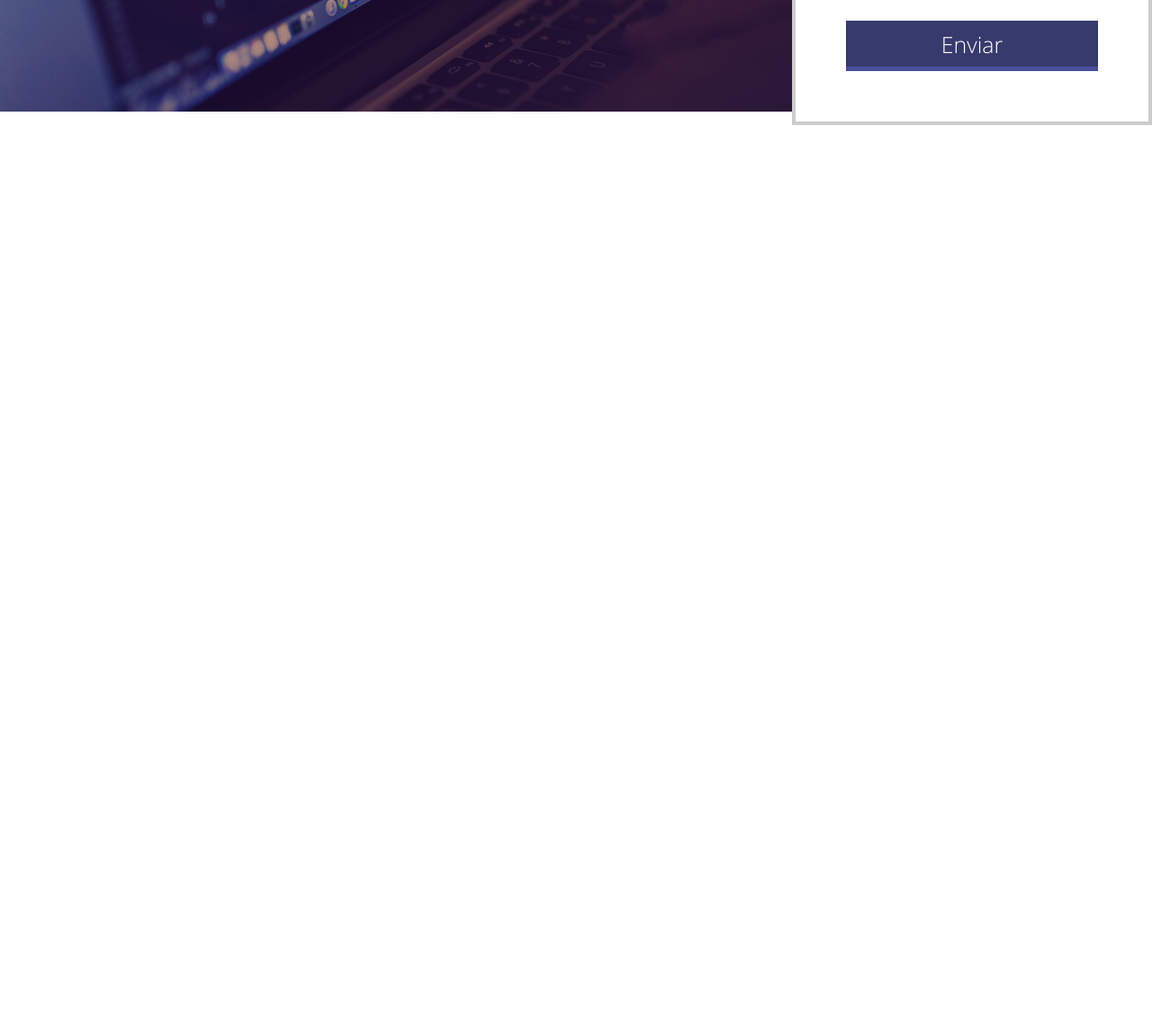
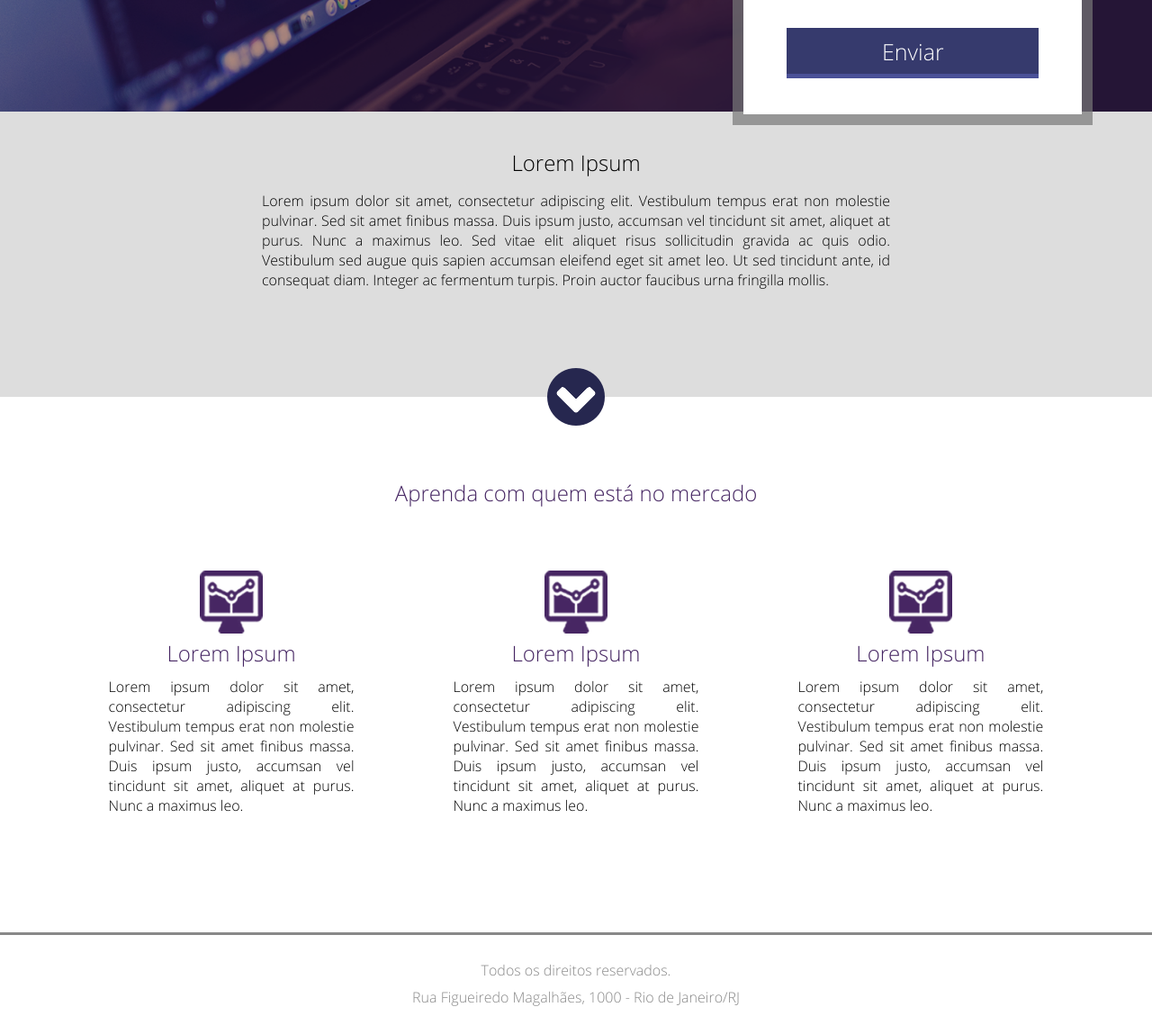
Before and after one commit to jpadsbr/dankicode1.github.io, a plain HTML site: page index.html in a window 1280 px wide. Shown: the part 493-1632 px from the top of the page at 90% size. Before the commit the page ends 800 px from the top, so only its background shows below. Drawn offline with Linux system fonts and the light colour scheme.

Commit message:
Work finished

```diff
--- a/css/styles.css
+++ b/css/styles.css
@@ -14,15 +14,21 @@ html, body {
     font-family: "Open Sans";
 }
 
+.clear{
+    clear: both;
+}
+
 .center{
-    width: 1280px;
+    width: 1200px;
     margin: 0 auto;
+    padding: 0 2%;
 }
 
 .header{
-     width: 100%;
-     height: 60px;
-     background-color: #212343;
+    min-width: 1200px;
+    width: 100%;
+    height: 60px;
+    background-color: #212343;
 }
 
 .header img{
@@ -30,6 +36,7 @@ html, body {
 }
 
 .container-banner{
+    min-width: 1200px;
     width: 100%;
     height: 557px;
     background-image: url('../images/header_bg.png');
@@ -48,8 +55,9 @@ html, body {
     float: right;
     position: relative;
     top: -15px;
-    border: 4px solid #ccc;
+    border: 12px solid rgba(120, 120, 120, 0.7);
     background-color: white;
+    background-clip: padding-box;
 }
 
 .form h2{
@@ -75,7 +83,7 @@ html, body {
 
 .input-container input[type=text]{
     margin-top: 8px;
-    width: 370px;
+    width: 356px;
     height: 55px;
     border: 1px solid #ccc;
 }
@@ -100,3 +108,93 @@ html, body {
 .form input[type=submit]:hover{
     background-color: #323665;
 }
+
+.container-list{
+    padding: 30px;
+    margin-top: 100px;
+    float: left;
+    width: 519px;
+    height: 270px;
+    background-color: rgba(33, 35, 67, 0.7);
+}
+
+.container-list ul{
+    list-style-position: inside;
+}
+
+.container-list ul li{
+    color: white;
+    margin-top: 18px;
+}
+
+.container-2{
+    min-width: 1200px;
+    padding: 40px 0;
+    background-color: #dddddd;
+    text-align: center;
+}
+
+.container-2 h2{
+    font-weight: normal;
+}
+
+.container-2 p{
+    width: 698px;
+    margin: 15px 0;
+    display: inline-block;
+    text-align: justify;
+}
+
+.arrow{
+    position: relative;
+    top: 72px;
+    left: 50%;
+    margin-left: -32px;
+    width: 64px;
+    height: 64px;
+    background-image: url('../images/arrow.png');
+    background-size: 100% 100%;
+}
+
+.section-1{
+    min-width: 1200px;
+    padding: 90px 0;
+    background-color: white;
+}
+
+.section-1 h2{
+    text-align: center;
+    color: #462663;
+    font-weight: normal;
+}
+
+.container-section{
+    text-align: center;
+    margin-top: 40px;
+}
+
+.container-single{
+    float: left;
+    width: 33.333%;
+    padding: 30px;
+}
+
+.container-single p{
+    padding: 10px 25px;
+    text-align: justify;
+}
+
+.container-single img{
+    width: 70px;
+}
+
+.footer{
+    border-top: 3px solid #888888;
+    padding: 20px 0;
+    text-align: center;
+    color: #888888;
+}
+
+.footer p{
+    margin-top: 8px;
+}
--- a/index.html
+++ b/index.html
@@ -15,6 +15,15 @@
 
     <div class="container-banner">
         <div class="center">
+            <div class="container-list">
+                <ul>
+                    <li>Lorem ipsum dolor sit amet consectetur adipisicing elit.</li>
+                    <li>Lorem ipsum dolor sit amet consectetur adipisicing elit.</li>
+                    <li>Lorem ipsum dolor sit amet consectetur adipisicing elit.</li>
+                    <li>Lorem ipsum dolor sit amet consectetur adipisicing elit.</li>
+                </ul>
+            </div>
+
             <div class="form">
                 <h2>Preencha o formulário e inicie a sua caminhada para virar um Webmaster!</h2>
                 <form>
@@ -42,5 +51,51 @@
             </div>
         </div>
     </div>
+
+    <div class="container-2">
+        <div class="center">
+            <h2>Lorem Ipsum</h2>
+            <p>Lorem ipsum dolor sit amet, consectetur adipiscing elit. Vestibulum tempus erat non molestie pulvinar. Sed sit amet finibus massa. Duis ipsum justo, accumsan vel tincidunt sit amet, aliquet at purus. Nunc a maximus leo. Sed vitae elit aliquet risus sollicitudin gravida ac quis odio. Vestibulum sed augue quis sapien accumsan eleifend eget sit amet leo. Ut sed tincidunt ante, id consequat diam. Integer ac fermentum turpis. Proin auctor faucibus urna fringilla mollis.</p>
+        </div>
+
+        <div class="arrow"></div>
+    </div>
+
+    <div class="section-1">
+        <h2>Aprenda com quem está no mercado</h2>
+        <div class="center">
+            <div class="container-section">
+                <div class="container-single">
+                    <div><img src="images/icon.png"></div>
+                    <div class="text-container-single">
+                        <h2>Lorem Ipsum</h2>
+                        <p>Lorem ipsum dolor sit amet, consectetur adipiscing elit. Vestibulum tempus erat non molestie pulvinar. Sed sit amet finibus massa. Duis ipsum justo, accumsan vel tincidunt sit amet, aliquet at purus. Nunc a maximus leo.</p>
+                    </div>
+                </div>
+
+                <div class="container-single">
+                    <div><img src="images/icon.png"></div>
+                    <div class="text-container-single">
+                        <h2>Lorem Ipsum</h2>
+                        <p>Lorem ipsum dolor sit amet, consectetur adipiscing elit. Vestibulum tempus erat non molestie pulvinar. Sed sit amet finibus massa. Duis ipsum justo, accumsan vel tincidunt sit amet, aliquet at purus. Nunc a maximus leo.</p>
+                    </div>
+                </div>
+
+                <div class="container-single">
+                    <div><img src="images/icon.png"></div>
+                    <div class="text-container-single">
+                        <h2>Lorem Ipsum</h2>
+                        <p>Lorem ipsum dolor sit amet, consectetur adipiscing elit. Vestibulum tempus erat non molestie pulvinar. Sed sit amet finibus massa. Duis ipsum justo, accumsan vel tincidunt sit amet, aliquet at purus. Nunc a maximus leo.</p>
+                    </div>
+                </div>
+                <div class="clear"></div>
+            </div>
+        </div>
+    </div>
+
+    <div class="footer">
+        <p>Todos os direitos reservados.</p>
+        <p>Rua Figueiredo Magalhães, 1000 - Rio de Janeiro/RJ</p>
+    </div>
 </body>
 </html>
```
